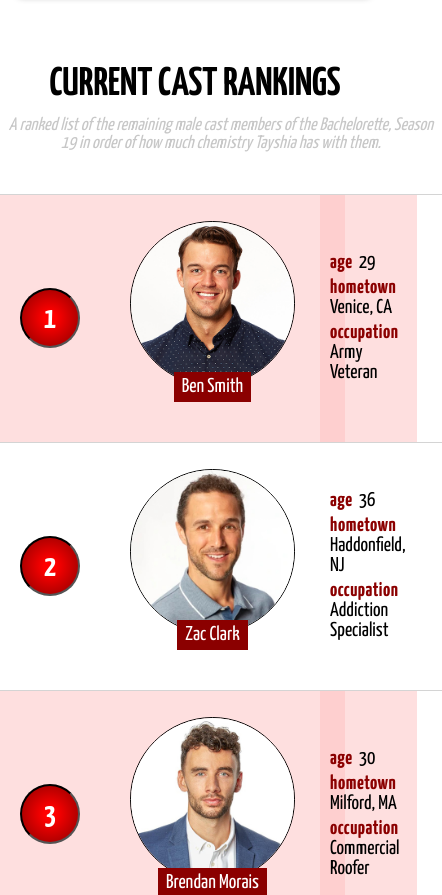
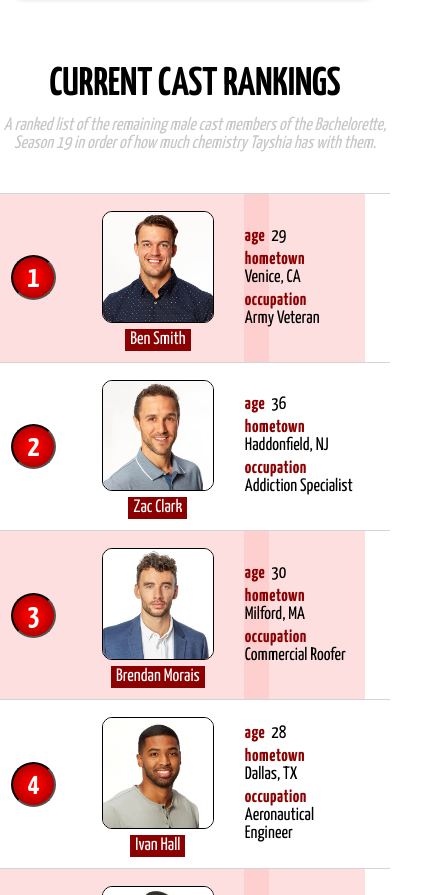
Before and after one commit to a-liawalton/a-liawalton.github.io, a plain HTML site: page bachelorette.html in a window 390 px wide. Shown: the part 940-1835 px from the top of the page, 442 px wide, since content can reach past the window. Drawn offline with Linux system fonts and the light colour scheme; a web font is replaced by a local one.

Commit message:
Update bachelorette.html

```diff
--- a/bachelorette.html
+++ b/bachelorette.html
@@ -17,6 +17,7 @@
             body {
                 font-family: 'Georgia',sans-serif;
                 margin: 0;
+                max-width: 100%;
             }
 
             img {
@@ -68,16 +69,6 @@
                 border-bottom: 2px solid red;
             }
 
-            .clareImg {
-                display: none;
-            }
-
-            .tayshiaImg {
-                width: 50%;
-                max-width: 100%;
-                float: left;
-            }
-
             table {
                 font-family: 'Yanone Kaffeesatz', sans-serif;
                 border-collapse: collapse;
@@ -87,8 +78,8 @@
             }
 
             td {
-                padding: 10px;
-                position: relative;
+                /* padding: 10px; */
+                /* position: relative; */
             }
 
             tr {
@@ -98,10 +89,6 @@
             thead {
                 font-size: 1px;
                 color: white;
-                text-transform: uppercase;
-                font-weight: bold;
-                letter-spacing: .5px;
-                text-align: center;
             }
 
             tbody td:nth-child(2) {
@@ -127,7 +114,7 @@
             td img {
                 display: block;
                 width: 80%;
-                min-width: 165px;
+                /* min-width: 150px; */
                 max-width: 200px;
                 margin: 0 auto;
                 border-radius: 50%;
@@ -191,6 +178,7 @@
 
             .currentCast {
                 margin-top: 100px;
+                width: 100%;
             }
 
             @media (max-width: 824px) {
@@ -220,16 +208,45 @@
                 font-size: 30px;
                 right: 30px;
                 }
+
+                td img {
+                    /* min-width: 165px; */
+                }
             }
 
-            @media (max-width: 555px) {
+            @media (min-width: 441px) {
+                td img {
+                    min-width: 150px;
+                }
+            }
+
+            @media (max-width: 440px) {
+                table {
+                    width: 100%;
+                }
+
                 .rank {
+                    height: 45px;
+                    width: 45px;
+                    line-height: 45px;
+                    font-size: 30px;
                     left: 10px;
+                }
+
+                td img {
+                    border-radius: 10px;
+                }
+
+                td p {
+                    font-size: 18px;
+                    padding: 2px 5px;
+                    bottom: 10px;
                 }
 
                 tr > td:last-child {
                     position: relative;
                     right: 25px;
+                    font-size: 18px;
                 }
             }
         </style>
```
